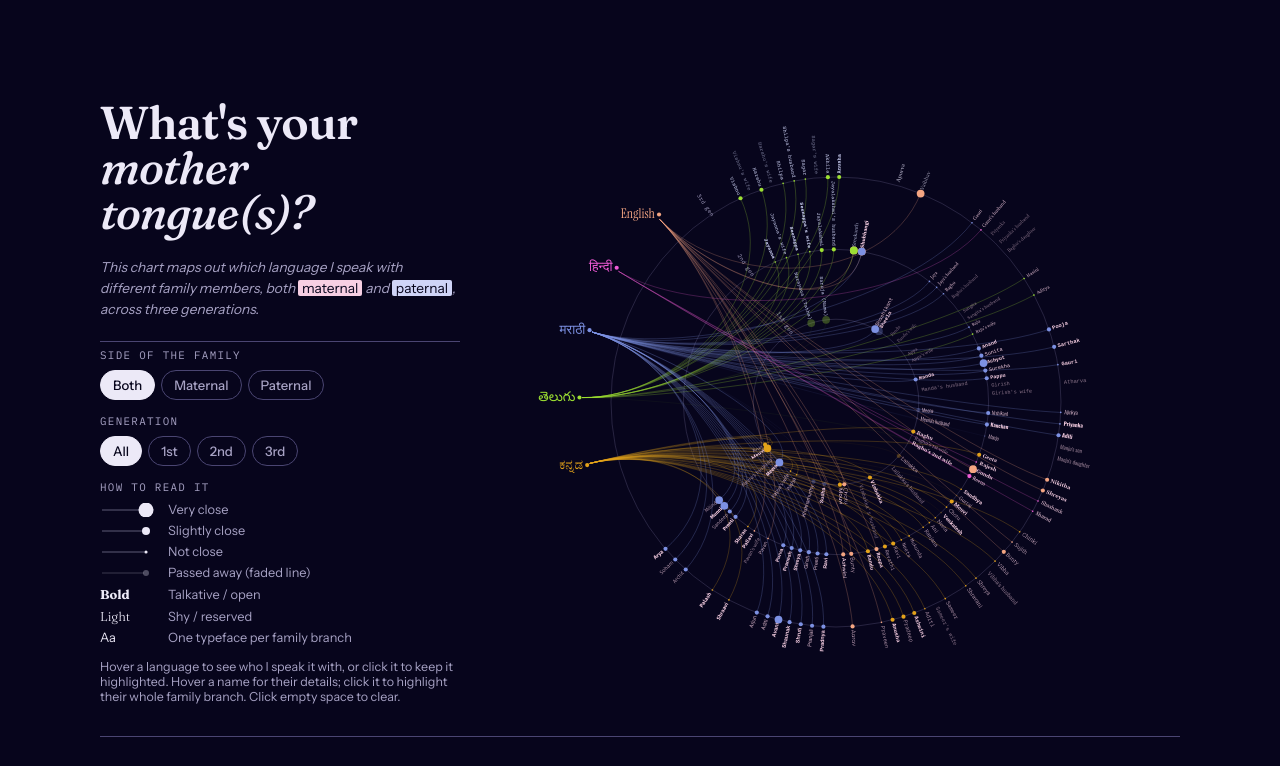
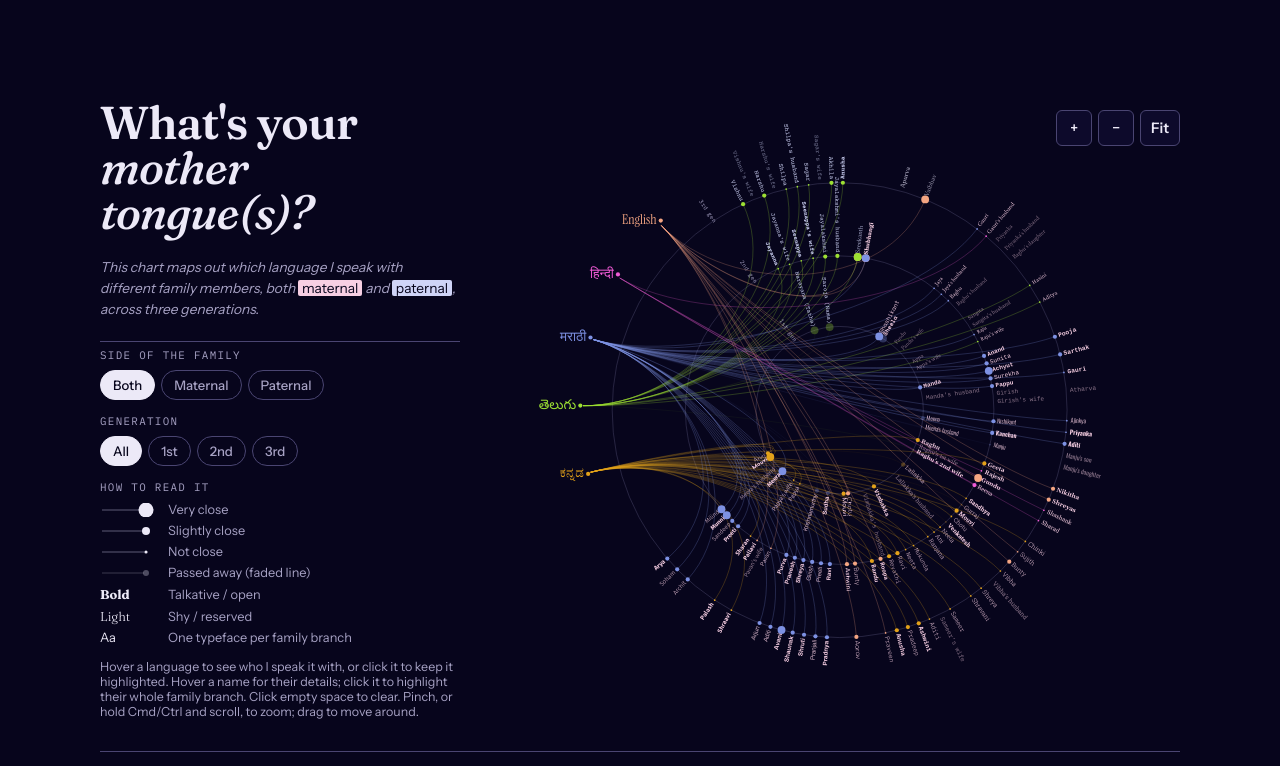
Before and after one commit to AKR1810/Family-tree-viz, a plain HTML site: page index.html in a window 1280 px wide. Shown: the top 766 px of the page. Drawn offline with nearby package versions, Linux system fonts and the light colour scheme; animation ran at ten frames a second; a web font is replaced by a local one.

Commit message:
Add zoom and pan, trim empty space, larger names
Co-Authored-By: Claude Opus 5.5 <noreply@anthropic.com>
Claude-Session: https://claude.ai/code/session_01EGeLiAVEYSXHCgvdpgU66x

```diff
--- a/index.html
+++ b/index.html
@@ -92,6 +92,15 @@ h1 em { display: block; font-style: italic; font-weight: 500; }
 .lang { cursor: pointer; outline: none; }
 .lang text { transition: opacity 180ms ease; }
 .dim { opacity: 0.08 !important; }
+.zoom { position: absolute; top: 0; right: 0; display: flex; gap: 6px; }
+.zoom button {
+  font: 600 0.9rem var(--body); color: var(--ink); background: var(--panel);
+  border: 1px solid var(--faint); border-radius: 6px; min-width: 36px; height: 36px; padding: 0 10px; cursor: pointer;
+}
+.zoom button:hover { border-color: var(--muted); }
+.zoom button:focus-visible { outline: 2px solid var(--ink); outline-offset: 2px; }
+#chart { cursor: grab; touch-action: pan-y; }
+#chart:active { cursor: grabbing; }
 .tip {
   position: absolute; pointer-events: none; min-width: 200px; max-width: 260px;
   background: var(--panel); border: 1px solid var(--faint); border-radius: 6px;
@@ -148,12 +157,17 @@ h1 em { display: block; font-style: italic; font-weight: 500; }
         <span class="group-label">How to read it</span>
         <div class="legend" id="legend"></div>
       </div>
-      <p class="hint">Hover a language to see who I speak it with, or click it to keep it highlighted. Hover a name for their details; click it to highlight their whole family branch. Click empty space to clear.</p>
+      <p class="hint">Hover a language to see who I speak it with, or click it to keep it highlighted. Hover a name for their details; click it to highlight their whole family branch. Click empty space to clear. Pinch, or hold Cmd/Ctrl and scroll, to zoom; drag to move around.</p>
     </div>
   </section>
 
   <div class="chart-wrap" id="wrap">
     <svg id="chart" viewBox="-640 -580 1280 1160" role="img" aria-label="Radial chart of family members across three generations, linked to the languages Apurva speaks with each of them"></svg>
+    <div class="zoom" role="group" aria-label="Zoom">
+      <button type="button" id="zoom-in" aria-label="Zoom in">+</button>
+      <button type="button" id="zoom-out" aria-label="Zoom out">&minus;</button>
+      <button type="button" id="zoom-reset">Fit</button>
+    </div>
     <div class="tip" id="tip" hidden></div>
   </div>
 
@@ -211,6 +225,8 @@ const PASSED_AWAY_OPACITY = 0.16; // lines and dots of relatives who have passed
 const RINGS = { 1: 160, 2: 295, 3: 435 };   // radius of each generation
 const START_ANGLE = -118, END_ANGLE = 152;  // degrees; 0 = right, clockwise. The gap on the left holds the languages.
 const LANG_RADIUS = 490;
+const NAME_SIZE = { 1: 11.5, 2: 11.5, 3: 12 };  // name text size per generation
+const MAX_ZOOM = 6;
 
 /* ============================================================
    DATA: one row per person, from the Family Languages sheet
@@ -221,6 +237,7 @@ const PEOPLE = [{"name":"Apurva","gen":3,"side":"Self","house":"Self","langs":[]
    Drawing
    ============================================================ */
 const svg = d3.select("#chart");
+const root = svg.append("g"); // everything that zooms
 const rad = d => (d * Math.PI) / 180;
 const polar = (r, a) => [r * Math.cos(rad(a)), r * Math.sin(rad(a))];
 const displayName = n => n.replace(/\s*\(\d\)\s*$/, "");
@@ -252,7 +269,7 @@ LANGUAGES.forEach((l, i) => { l.angle = langAngles[i]; l.pos = polar(LANG_RADIUS
 
 // --- rings and generation labels
 const defs = svg.append("defs");
-const gRings = svg.append("g");
+const gRings = root.append("g");
 [1, 2, 3].forEach(g => {
   gRings.append("circle").attr("class", "ring").attr("r", RINGS[g]);
   const [x, y] = polar(RINGS[g] - 4, 236);
@@ -273,7 +290,7 @@ const linkPath = ({ p, l }) => {
 };
 const linkOpacity = d => d.p.status === "Passed away" ? PASSED_AWAY_OPACITY : LINE_OPACITY;
 const dotOpacity = d => d.p.status === "Passed away" ? PASSED_AWAY_OPACITY + 0.15 : 1;
-const gLinks = svg.append("g");
+const gLinks = root.append("g");
 const linkSel = gLinks.selectAll("path").data(links).join("path")
   .attr("class", "link")
   .attr("d", linkPath)
@@ -293,7 +310,7 @@ const dotSel = gLinks.selectAll("circle").data(links).join("circle")
 // --- names
 const sideColor = s => s === "Paternal" ? "var(--paternal)" : s === "Maternal" ? "var(--maternal)" : "var(--self)";
 const weightOf = p => p.pers === "Talkative" ? 700 : p.pers === "Reserved" ? 300 : 400;
-const gPeople = svg.append("g");
+const gPeople = root.append("g");
 const personSel = gPeople.selectAll("g").data(PEOPLE).join("g")
   .attr("class", "person")
   .attr("tabindex", 0)
@@ -309,7 +326,7 @@ personSel.append("text")
   .attr("dominant-baseline", "middle")
   .attr("font-family", p => FAMILY_FONTS[p.house] || "var(--body)")
   .attr("font-weight", weightOf)
-  .attr("font-size", p => p.gen === 3 ? 10.5 : 10)
+  .attr("font-size", p => NAME_SIZE[p.gen])
   .attr("fill", p => sideColor(p.side))
   .attr("opacity", p => p.langs.length || p.house === "Self" ? 1 : 0.55)
   .text(p => displayName(p.name));
@@ -319,7 +336,7 @@ personSel.insert("rect", "text")
   .attr("y", -7).attr("width", 124).attr("height", 14).attr("fill", "transparent");
 
 // --- language labels
-const gLangs = svg.append("g");
+const gLangs = root.append("g");
 const langSel = gLangs.selectAll("g").data(LANGUAGES).join("g")
   .attr("class", "lang")
   .attr("tabindex", 0)
@@ -433,6 +450,25 @@ langSel
   });
 svg.on("click", () => { state.pin = null; state.focus = null; render(); hideTip(); });
 
+/* ============================================================
+   Fit and zoom
+   ============================================================ */
+// trim the empty space around the drawing so it is as large as possible
+const bb = root.node().getBBox();
+const pad = 12;
+svg.attr("viewBox", [bb.x - pad, bb.y - pad, bb.width + pad * 2, bb.height + pad * 2].join(" "));
+const zoom = d3.zoom()
+  .scaleExtent([1, MAX_ZOOM])
+  .extent([[bb.x - pad, bb.y - pad], [bb.x + bb.width + pad, bb.y + bb.height + pad]])
+  .translateExtent([[bb.x - pad, bb.y - pad], [bb.x + bb.width + pad, bb.y + bb.height + pad]])
+  // plain scrolling scrolls the page; pinch or Cmd/Ctrl + scroll zooms
+  .filter(evt => evt.type === "wheel" ? (evt.ctrlKey || evt.metaKey) : !evt.button)
+  .on("zoom", evt => { root.attr("transform", evt.transform); hideTip(); });
+svg.call(zoom).on("dblclick.zoom", null);
+document.getElementById("zoom-in").addEventListener("click", () => svg.transition().duration(250).call(zoom.scaleBy, 1.6));
+document.getElementById("zoom-out").addEventListener("click", () => svg.transition().duration(250).call(zoom.scaleBy, 1 / 1.6));
+document.getElementById("zoom-reset").addEventListener("click", () => svg.transition().duration(300).call(zoom.transform, d3.zoomIdentity));
+
 function wireSeg(id, key) {
   const buttons = document.querySelectorAll(`#${id} button`);
   buttons.forEach(b => b.addEventListener("click", () => {
```
